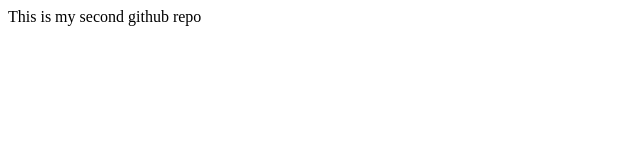
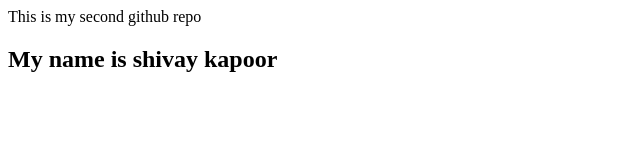
Before and after one commit to codeswithshivay/learning2, a plain HTML site: page index.html in a window 1280 px wide. Shown: the whole page, without its empty margins (0-640 px from the left). Drawn offline with Linux system fonts and the light colour scheme.

Commit message:
Added h2 tag in index.html

```diff
--- a/index.html
+++ b/index.html
@@ -1 +1,2 @@
 <p>This is my second github repo</p>
+<h2>My name is shivay kapoor</h2>
```
